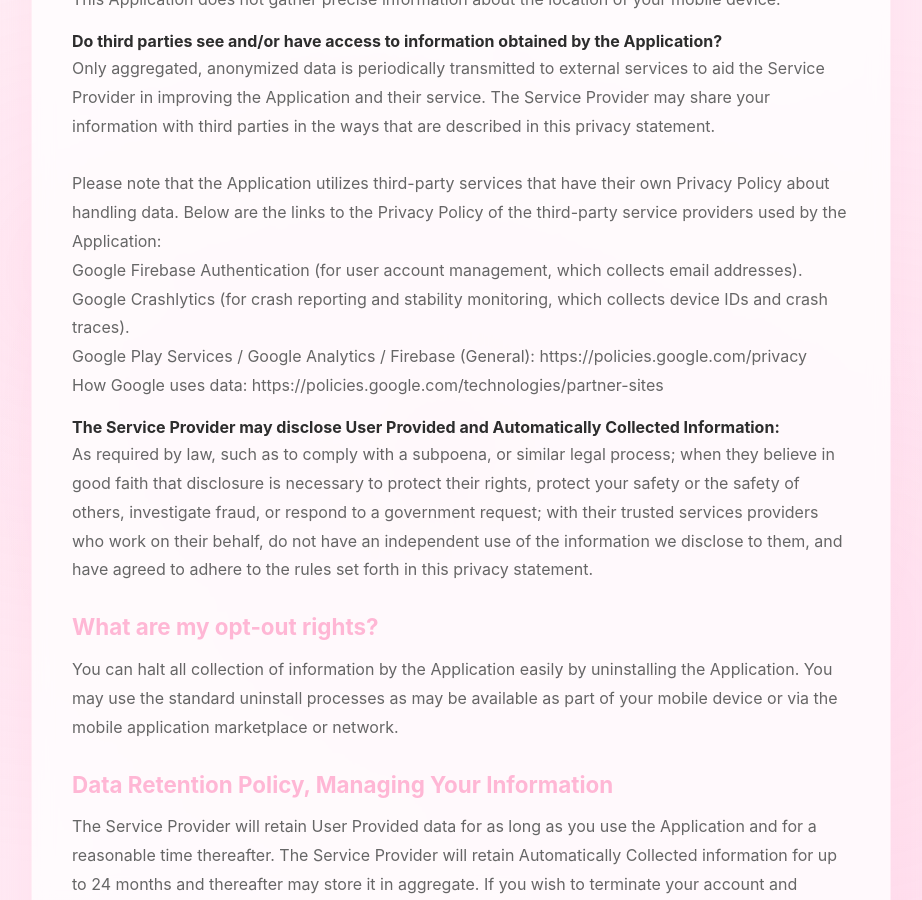
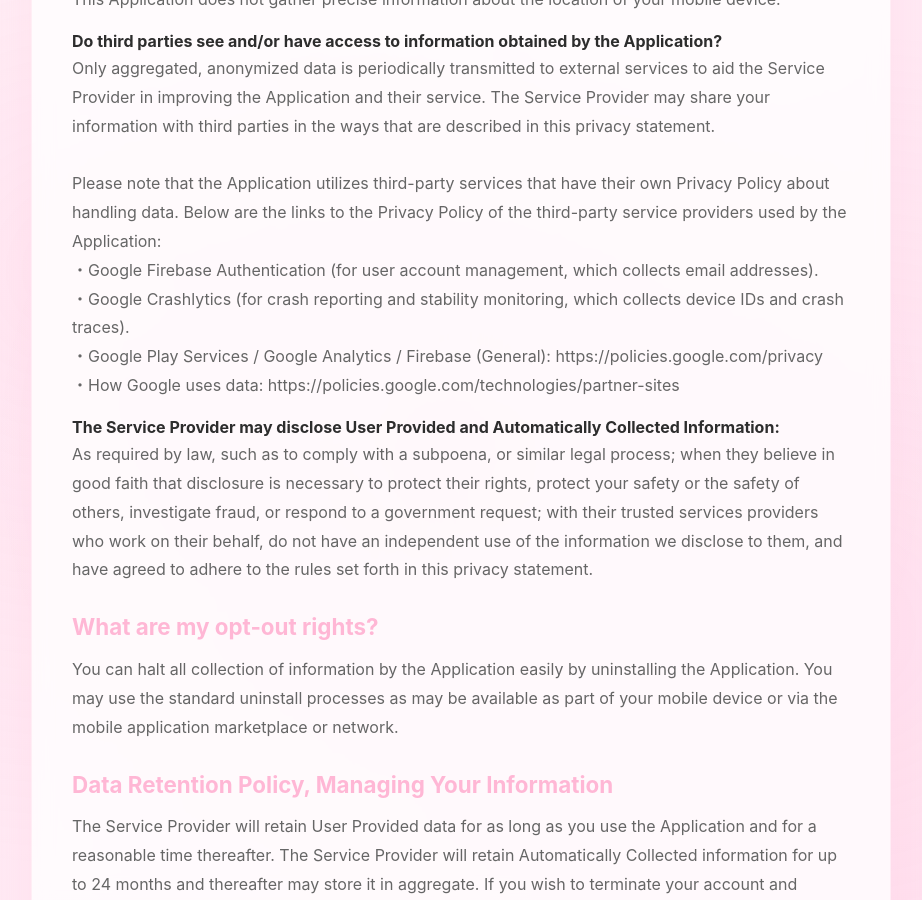
Before and after one commit to h-winkel/jlpt_app_website, a Jekyll site: the page built from index.html, in a window 1280 px wide and 900 px high, scrolled down 1653 px. Shown: the whole window, without its empty margins (179-1101 px from the left). Built offline with Jekyll 4.4.1, drawn with Linux system fonts in a browser that asks for light colours.

Commit message:
Update index.html add anchor tags

```diff
--- a/index.html
+++ b/index.html
@@ -47,10 +47,10 @@
 <br><br>
 
 Please note that the Application utilizes third-party services that have their own Privacy Policy about handling data. Below are the links to the Privacy Policy of the third-party service providers used by the Application:<br>
-Google Firebase Authentication (for user account management, which collects email addresses).<br>
-Google Crashlytics (for crash reporting and stability monitoring, which collects device IDs and crash traces).<br>
-Google Play Services / Google Analytics / Firebase (General): https://policies.google.com/privacy<br>
-How Google uses data: https://policies.google.com/technologies/partner-sites</p>
+・Google Firebase Authentication (for user account management, which collects email addresses).<br>
+・Google Crashlytics (for crash reporting and stability monitoring, which collects device IDs and crash traces).<br>
+・Google Play Services / Google Analytics / Firebase (General): <a>https://policies.google.com/privacy</a><br>
+・How Google uses data: <a>https://policies.google.com/technologies/partner-sites</a></p>
 
 <h4>The Service Provider may disclose User Provided and Automatically Collected Information:</h4>
 
```
